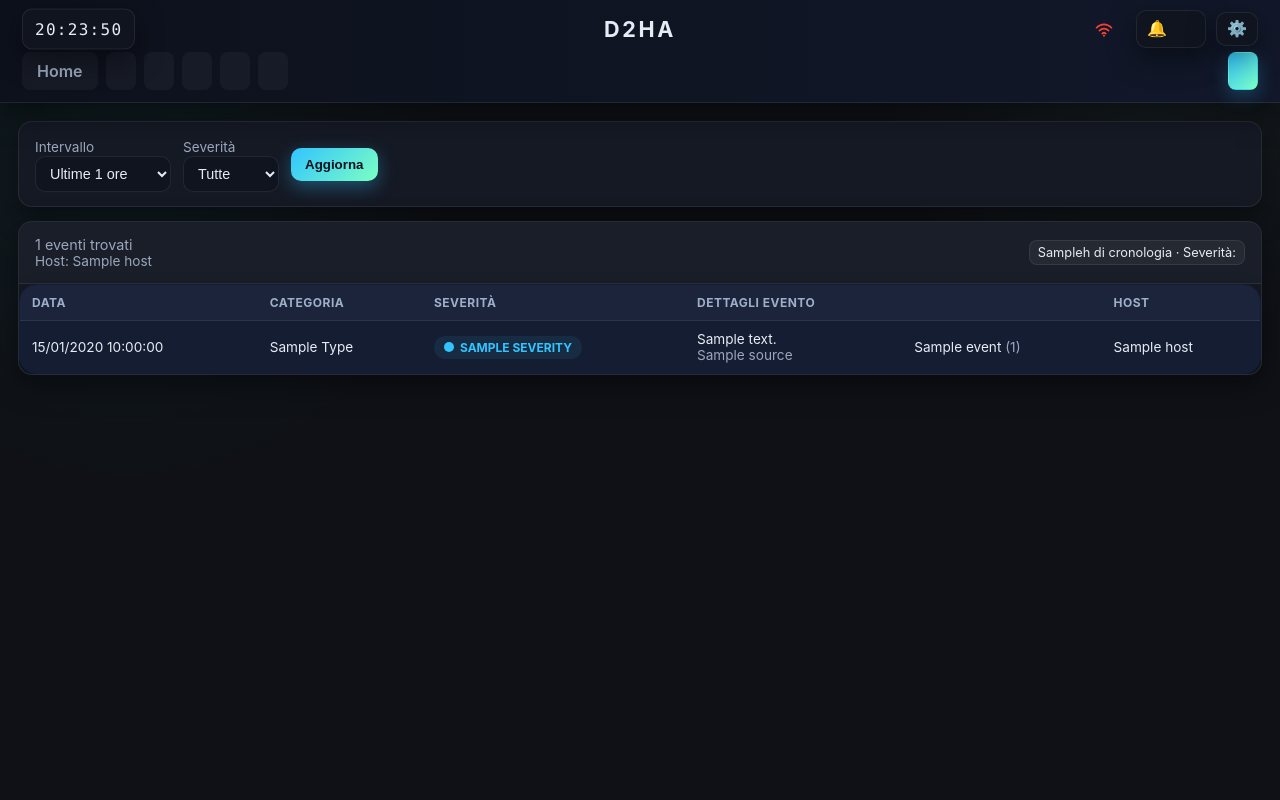
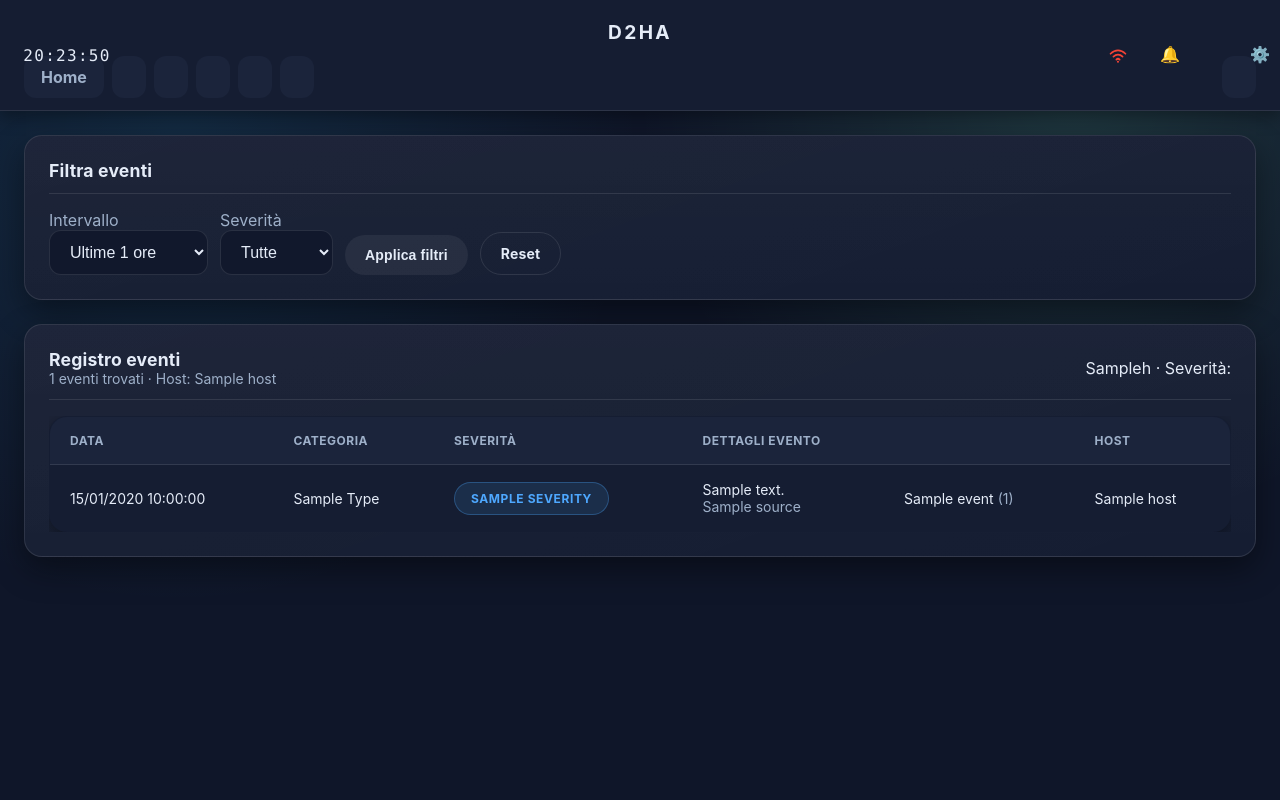
Before and after one commit to Arborae/docker2homeassistant, a Python web app: template d2ha/templates/events.html in a window 1280 px wide. Run offline with Jinja, Linux system fonts and the light colour scheme; the template is opened without the code that fills it: most values are stand-ins (such as "Sample title", 1, 10 or a date in 2020).

Commit message:
Refine events layout with shared components

```diff
--- a/d2ha/templates/events.html
+++ b/d2ha/templates/events.html
@@ -6,106 +6,106 @@
   <title>D2HA – Eventi</title>
   <link rel="stylesheet" href="{{ url_for('static', filename='css/d2ha-theme.css') }}">
   <style>
-                :root {
-      --bg: #0f1116;
-      --panel: #151924;
-      --panel-2: #1b2131;
-      --accent: #31c4ff;
-      --accent-2: #7cffc3;
-      --accent-gradient: linear-gradient(135deg, var(--accent), var(--accent-2));
-      --accent-glow: rgba(49,196,255,0.35);
-      --accent-glow-soft: rgba(49,196,255,0.25);
-      --accent-border-strong: rgba(49,196,255,0.55);
-      --accent-border: rgba(49,196,255,0.45);
-      --accent-border-soft: rgba(49,196,255,0.3);
-      --accent-surface: rgba(49,196,255,0.08);
-      --text: #e7ecf4;
-      --muted: #9aa7bd;
-      --border: rgba(255,255,255,0.08);
-      --shadow: 0 10px 30px rgba(0,0,0,0.45);
-      --header-bg: linear-gradient(90deg, #0d111c, #12182a);
-      --stack-header-bg: linear-gradient(135deg, #141927, #0f131d);
-      --control-surface: #0f141f;
+    :root { color-scheme: light dark; }
+
+    body {
+      margin: 0;
+      font-family: var(--font-base);
+      background: var(--gradient-overlay), var(--color-bg);
+      color: var(--color-text);
     }
 
-    body.theme-light {
-      --bg: #fff7ed;
-      --panel: #ffffff;
-      --panel-2: #fff3df;
-      --accent: #f97316;
-      --accent-2: #fb923c;
-      --accent-gradient: linear-gradient(135deg, var(--accent), var(--accent-2));
-      --accent-glow: rgba(249,115,22,0.3);
-      --accent-glow-soft: rgba(249,115,22,0.18);
-      --accent-border-strong: rgba(249,115,22,0.55);
-      --accent-border: rgba(249,115,22,0.42);
-      --accent-border-soft: rgba(249,115,22,0.26);
-      --accent-surface: rgba(249,115,22,0.08);
-      --text: #1f2937;
-      --muted: #4b5563;
-      --border: rgba(0,0,0,0.08);
-      --shadow: 0 8px 24px rgba(0,0,0,0.1);
-      --header-bg: linear-gradient(90deg, #fff3df, #ffe8d5);
-      --stack-header-bg: linear-gradient(135deg, #fff3df, #ffe0c2);
-      --control-surface: #fffaf3;
-    }
-    * { box-sizing: border-box; }
-    body {
-      margin: 0;
-      font-family: "Inter", system-ui, -apple-system, "Segoe UI", sans-serif;
-      background: radial-gradient(circle at 10% 20%, rgba(0,255,255,0.05), transparent 25%),
-                  radial-gradient(circle at 90% 10%, rgba(124,255,195,0.05), transparent 20%),
-                  var(--bg);
-      color: var(--text);
-    }
     a { color: inherit; text-decoration: none; }
+
     header {
-      background: var(--header-bg);
-      border-bottom: 1px solid var(--border);
-      padding: 16px 22px 12px;
+      background: var(--color-surface);
+      border-bottom: 1px solid var(--color-border);
+      padding: var(--space-10) var(--space-12) var(--space-6);
       position: sticky;
       top: 0;
       z-index: 10;
-      box-shadow: var(--shadow);
+      box-shadow: var(--shadow-sm);
     }
-    .brand-line { position: relative; display:flex; align-items:center; justify-content:center; gap:12px; flex-wrap:wrap; }
-    .brand-line h1 { margin:0; font-size:1.35rem; letter-spacing:0.12em; text-transform:uppercase; text-align:center; }
-    .brand-pill { padding:4px 10px; border-radius:999px; border:1px solid var(--border); background: var(--accent-surface); color: var(--accent); font-size:0.8rem; letter-spacing:0.04em; }
-    nav { margin-top:10px; display:flex; gap:8px; flex-wrap:wrap; }
-    .tab { padding:8px 14px; border-radius:8px; background: rgba(255,255,255,0.04); color: var(--muted); font-weight:600; border:1px solid transparent; transition: all 0.15s ease; }
-    .tab:hover { color: var(--text); border-color: var(--border); }
-    .tab.active { background: var(--accent-gradient); color:#0c121e; box-shadow:0 6px 18px var(--accent-glow); }
-    .logout-link { margin-left:auto; background: var(--accent-gradient); color:#0c121e; box-shadow:0 6px 18px var(--accent-glow-soft); }
-    main { padding: 18px; display: flex; flex-direction: column; gap: 14px; }
-    .card { background: var(--panel); border:1px solid var(--border); border-radius:14px; padding:14px 16px; box-shadow: var(--shadow); }
-    .filters { display:flex; gap:12px; align-items:center; flex-wrap:wrap; }
-    .select, .input { background: var(--control-surface); color: var(--text); border:1px solid var(--border); border-radius:10px; padding:8px 10px; font-size:0.9rem; }
-    .btn { border:none; border-radius:10px; padding:9px 14px; font-weight:700; cursor:pointer; background: var(--accent-gradient); color:#0c121e; box-shadow:0 6px 18px var(--accent-glow); }
-    .table-card { padding:0; overflow:hidden; }
-    .table-head { display:flex; justify-content:space-between; align-items:center; padding:14px 16px; border-bottom:1px solid var(--border); background: rgba(255,255,255,0.02); flex-wrap:wrap; gap:10px; }
-    .table { width:100%; border-collapse: collapse; }
-    .table th, .table td { padding:10px 12px; text-align:left; font-size:0.85rem; border-bottom:1px solid var(--border); }
-    .table th { color: var(--muted); text-transform: uppercase; letter-spacing: 0.04em; font-size:0.8rem; }
-    .table tr:last-child td { border-bottom:none; }
-    .table tbody tr:hover { background: rgba(255,255,255,0.03); }
-    .sev-pill { display:inline-flex; align-items:center; gap:6px; padding:4px 10px; border-radius:999px; font-weight:700; text-transform: uppercase; font-size:0.75rem; }
-    .sev-dot { width:10px; height:10px; border-radius:50%; display:inline-block; }
-    .sev-info { background: var(--accent-surface); color: #31c4ff; }
-    .sev-info .sev-dot { background:#31c4ff; }
-    .sev-warning { background: rgba(255,213,79,0.16); color: #ffd54f; }
-    .sev-warning .sev-dot { background:#ffd54f; }
-    .sev-error { background: rgba(255,138,122,0.15); color: #ff8a7a; }
-    .sev-error .sev-dot { background:#ff8a7a; }
-    .meta { color: var(--muted); font-size:0.9rem; }
-    .muted { color: var(--muted); font-size:0.85rem; }
-    .badge { padding:4px 8px; border-radius:8px; background: rgba(255,255,255,0.05); border:1px solid var(--border); font-size:0.8rem; }
-    .empty { padding:18px; text-align:center; color: var(--muted); }
+
+    .brand-line {
+      display: flex;
+      align-items: center;
+      justify-content: center;
+      gap: var(--space-4);
+      flex-wrap: wrap;
+    }
+
+    .brand-line h1 {
+      margin: 0;
+      font-size: 1.2rem;
+      letter-spacing: 0.12em;
+      text-transform: uppercase;
+    }
+
+    nav {
+      margin-top: var(--space-6);
+      display: flex;
+      gap: var(--space-4);
+      flex-wrap: wrap;
+    }
+
+    .tab {
+      padding: var(--space-5) var(--space-8);
+      border-radius: var(--radius-control);
+      background: var(--color-surface-muted);
+      color: var(--color-muted);
+      font-weight: 700;
+      border: 1px solid transparent;
+      transition: all 0.15s ease;
+    }
+
+    .tab:hover { color: var(--color-text); border-color: var(--color-border); }
+
+    .tab.active {
+      background: var(--gradient-accent);
+      color: #0c121e;
+      box-shadow: 0 6px 18px rgba(49, 196, 255, 0.25);
+    }
+
+    .logout-link { margin-left: auto; }
+
+    main {
+      padding: var(--space-12);
+      display: flex;
+      flex-direction: column;
+      gap: var(--space-12);
+    }
+
+    .filters {
+      display: flex;
+      gap: var(--space-6);
+      align-items: flex-end;
+      flex-wrap: wrap;
+    }
+
+    .badge {
+      display: inline-flex;
+      align-items: center;
+      gap: var(--space-3);
+    }
+
+    .muted { color: var(--color-muted); }
+    .meta { color: var(--color-muted); font-size: var(--font-size-sm); }
+
+    .card-body { display: flex; flex-direction: column; gap: var(--space-6); }
+
+    .table-card .card-body { padding: 0; overflow: hidden; }
+
+    .table-wrapper { overflow-x: auto; }
+
+    .empty { padding: var(--space-10); text-align: center; color: var(--color-muted); }
+
     @media (max-width: 960px) {
-      .table, .table thead, .table tbody, .table th, .table td, .table tr { display:block; }
-      .table thead { display:none; }
-      .table tr { margin-bottom:10px; border:1px solid var(--border); border-radius:10px; overflow:hidden; }
-      .table td { display:flex; justify-content: space-between; border-bottom:1px solid var(--border); }
-      .table td::before { content: attr(data-label); font-weight:700; color: var(--muted); margin-right: 10px; }
+      .table thead { display: none; }
+      .table tr { display: grid; grid-template-columns: 1fr; border-bottom: 1px solid var(--color-border); }
+      .table td { display: flex; justify-content: space-between; border-bottom: 1px solid var(--color-border); }
+      .table td:last-child { border-bottom: none; }
+      .table td::before { content: attr(data-label); font-weight: 700; color: var(--color-muted); margin-right: var(--space-4); }
     }
   </style>
   {% include 'partials/notifications_styles.html' %}
@@ -130,11 +130,15 @@
   {% include 'partials/flash_messages.html' %}
 
   <main>
-    <section class="card filters">
+    <section class="card">
+      <div class="card-header">
+        <h2>Filtra eventi</h2>
+      </div>
+      <div class="card-body">
         <form method="get" class="filters" aria-label="Filtri eventi">
           <label>
             <span class="muted">Intervallo</span><br />
-          <select name="hours" class="select">
+            <select name="hours" class="input">
               {% for opt in [1,6,12,24,72,168] %}
                 <option value="{{ opt }}" {% if selected_hours == opt %}selected{% endif %}>Ultime {{ opt }} ore</option>
               {% endfor %}
@@ -142,25 +146,31 @@
           </label>
           <label>
             <span class="muted">Severità</span><br />
-          <select name="severity" class="select">
+            <select name="severity" class="input">
               <option value="all" {% if selected_severity == 'all' %}selected{% endif %}>Tutte</option>
               <option value="info" {% if selected_severity == 'info' %}selected{% endif %}>Info</option>
               <option value="warning" {% if selected_severity == 'warning' %}selected{% endif %}>Warning</option>
               <option value="error" {% if selected_severity == 'error' %}selected{% endif %}>Errori</option>
             </select>
           </label>
-        <button class="btn" type="submit">Aggiorna</button>
+          <div class="filters">
+            <button class="btn-secondary" type="submit">Applica filtri</button>
+            <a class="btn-ghost" href="{{ url_for('events_view') }}">Reset</a>
+          </div>
         </form>
+      </div>
     </section>
 
     <section class="card table-card">
-      <div class="table-head">
+      <div class="card-header">
         <div>
-          <div class="meta">{{ events|length }} eventi trovati</div>
-          <div class="muted">Host: {{ events[0].host if events else '-' }}</div>
+          <h2>Registro eventi</h2>
+          <div class="meta">{{ events|length }} eventi trovati · Host: {{ events[0].host if events else '-' }}</div>
         </div>
-        <div class="badge">{{ selected_hours }}h di cronologia · Severità: {{ 'Tutte' if selected_severity == 'all' else selected_severity|title }}</div>
+        <div class="badge">{{ selected_hours }}h · Severità: {{ 'Tutte' if selected_severity == 'all' else selected_severity|title }}</div>
       </div>
+      <div class="card-body">
+        <div class="table-wrapper">
           <table class="table" aria-label="Registro eventi di sistema">
             <thead>
               <tr>
@@ -179,8 +189,8 @@
                     <td data-label="Data">{{ ev.timestamp_local.strftime('%d/%m/%Y %H:%M:%S') }}</td>
                     <td data-label="Categoria">{{ ev.type|title }}</td>
                     <td data-label="Severità">
-                  <span class="sev-pill {% if ev.severity == 'error' %}sev-error{% elif ev.severity == 'warning' %}sev-warning{% else %}sev-info{% endif %}">
-                    <span class="sev-dot"></span>{{ ev.severity|title }}
+                      <span class="status-pill {% if ev.severity == 'error' %}error{% elif ev.severity == 'warning' %}warn{% else %}info{% endif %}">
+                        {{ ev.severity|title }}
                       </span>
                     </td>
                     <td data-label="Dettagli">
@@ -198,6 +208,8 @@
               {% endif %}
             </tbody>
           </table>
+        </div>
+      </div>
     </section>
   </main>
   {% include 'partials/notifications_script.html' %}
```
Lines whose indentation alone changed are shown as unchanged.
